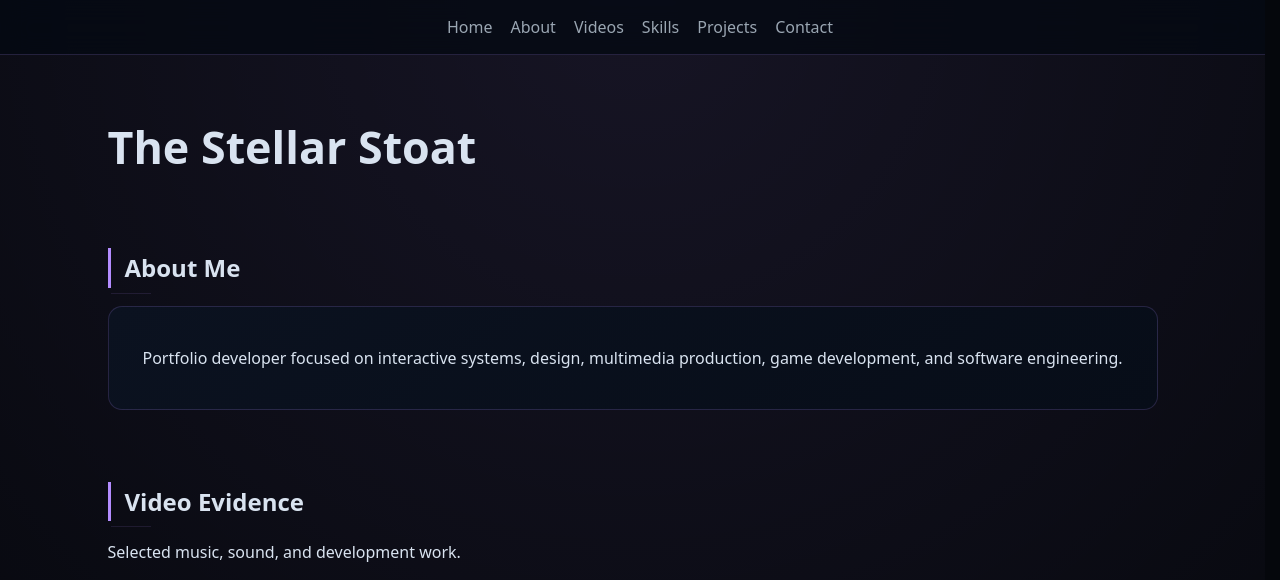
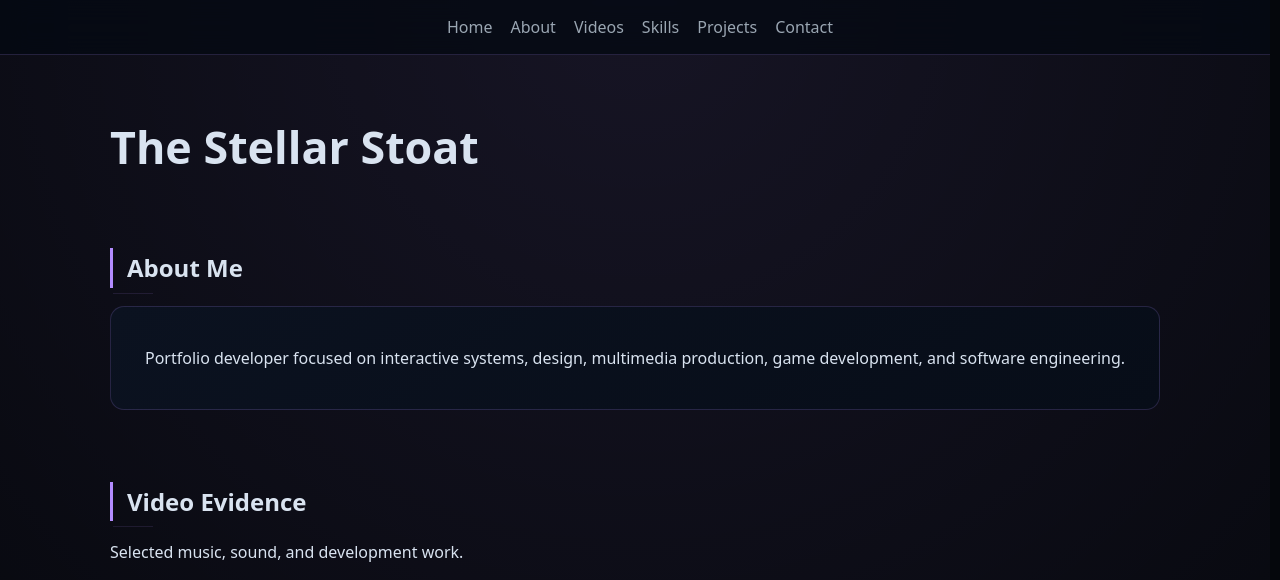
Before and after one commit to trenthian/trenthian.github.io, a Jekyll site: the page built from index.md, in a window 1280 px wide and 1400 px high. Shown: the top 580 px of the window. Built offline with Jekyll 4.4.1, drawn with Linux system fonts in a browser that asks for light colours.

Commit message:
Update style.scss

```diff
--- a/assets/css/style.scss
+++ b/assets/css/style.scss
@@ -38,9 +38,13 @@
 html {
   scroll-behavior: smooth;
 
-  /* ✅ prevents layout shift when scrollbar disappears */
+  /* prevents layout shift when scrollbar disappears */
   overflow-y: scroll;
   scrollbar-gutter: stable;
+
+  /* Firefox scrollbar */
+  scrollbar-width: thin;
+  scrollbar-color: var(--accent-soft) var(--bg);
 }
 
 body {
@@ -154,8 +158,9 @@
   padding: 22px;
   text-align: center;
 
+  cursor: pointer;
+
   transition: transform var(--transition), box-shadow var(--transition);
-  cursor: pointer;
 }
 
 .card:hover {
@@ -207,12 +212,13 @@
 }
 
 /* ==========================================================
-   MODAL — FIXED + SMOOTH + NO LAYOUT SHIFT
+   MODAL
    ========================================================== */
 
 .modal {
   position: fixed;
   inset: 0;
+
   display: flex;
   justify-content: center;
   align-items: center;
@@ -229,13 +235,7 @@
   z-index: 5000;
 }
 
-/* IMPORTANT: keeps scrollbar space stable */
-body.modal-open {
-  overflow: hidden;
-  padding-right: 0; /* prevents shift */
-}
-
-/* ACTIVE */
+/* ACTIVE STATE */
 .modal.show {
   background: rgba(0,0,0,0.75);
   opacity: 1;
@@ -272,3 +272,42 @@
   border-radius: 12px;
   margin: 16px 0;
 }
+
+/* ==========================================================
+   CUSTOM SCROLLBAR — FIX RESTORED
+   ========================================================== */
+
+/* Chrome / Edge / Safari */
+::-webkit-scrollbar {
+  width: 12px;
+  height: 12px;
+}
+
+::-webkit-scrollbar-track {
+  background: var(--bg);
+  border-left: 1px solid var(--border);
+}
+
+::-webkit-scrollbar-thumb {
+  background: linear-gradient(
+    180deg,
+    var(--accent-soft),
+    var(--accent-mid)
+  );
+  border-radius: 10px;
+  border: 2px solid var(--bg);
+}
+
+::-webkit-scrollbar-thumb:hover {
+  background: linear-gradient(
+    180deg,
+    var(--accent-mid),
+    var(--accent-strong)
+  );
+}
+
+::-webkit-scrollbar-corner {
+  background: var(--bg);
+}
+
+/* Firefox fallback already handled in html {} */
```
